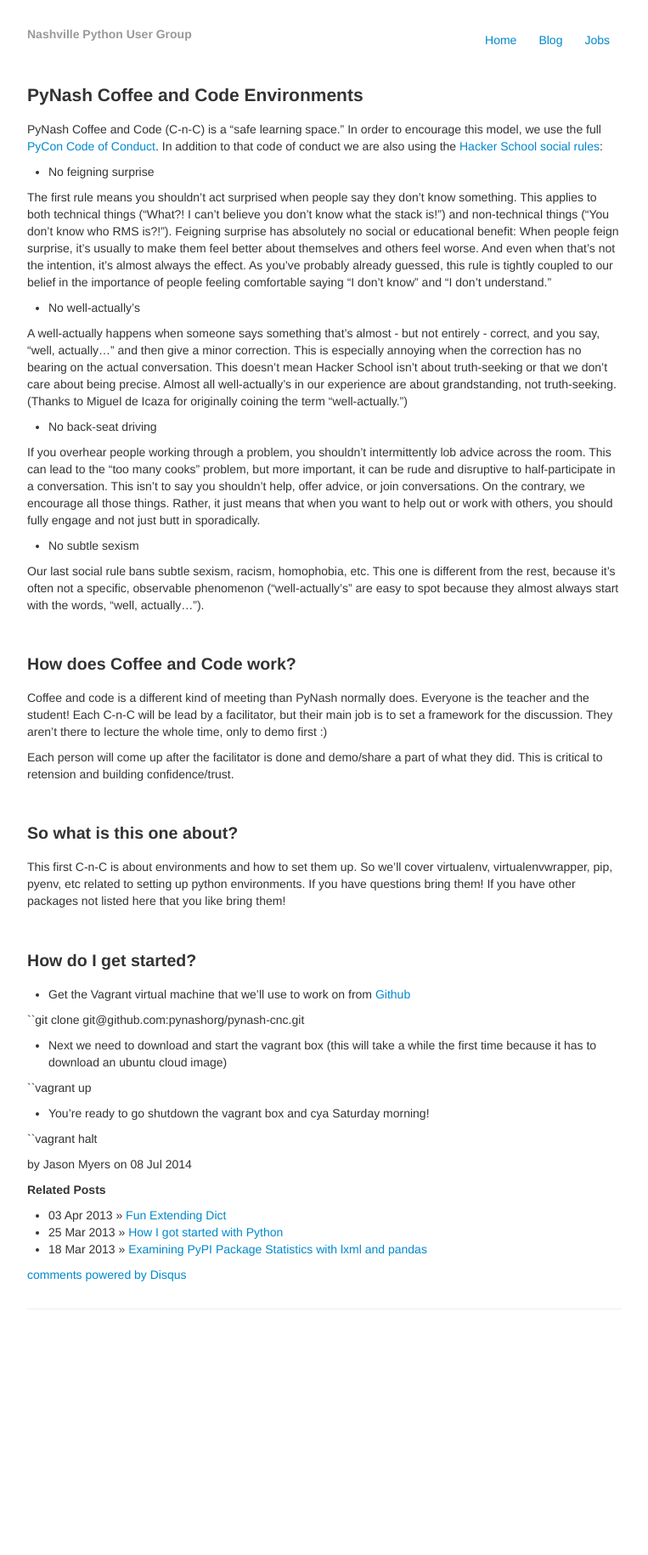
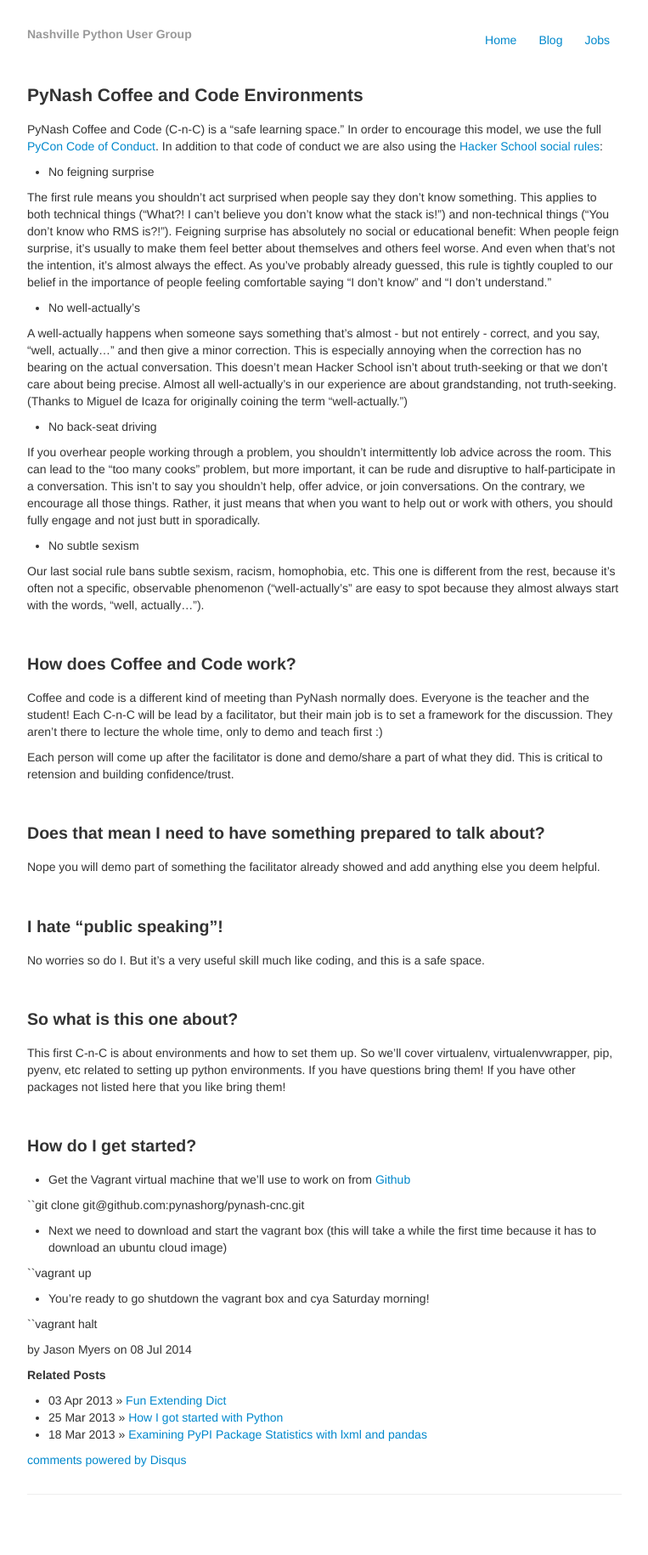
Before and after one commit to pynashorg/pynashorg.github.com, a Jekyll site: the page built from _posts/2014-07-08-PyNash-CNC-Environments.md, in a window 1280 px wide. Shown: the whole page at 85% size, without its empty margins (258-1021 px from the left). Built offline with Jekyll 4.4.1, drawn with Linux system fonts in a browser that asks for light colours; nearby versions of some CDN libraries; library files that are not in the unit come from our copies; comment, search, counter and statistics services are not loaded; before the commit the page ends 1612 px from its top, so only the background shows below that.

Commit message:
Update 2014-07-08-PyNash-CNC-Environments.md

```diff
--- a/_posts/2014-07-08-PyNash-CNC-Environments.md
+++ b/_posts/2014-07-08-PyNash-CNC-Environments.md
@@ -26,9 +26,17 @@ Our last social rule bans subtle sexism, racism, homophobia, etc. This one is di
 
 ## How does Coffee and Code work?
 
-Coffee and code is a different kind of meeting than PyNash normally does.  Everyone is the teacher and the student! Each C-n-C will be lead by a facilitator, but their main job is to set a framework for the discussion.  They aren't there to lecture the whole time, only to demo first :)
+Coffee and code is a different kind of meeting than PyNash normally does.  Everyone is the teacher and the student! Each C-n-C will be lead by a facilitator, but their main job is to set a framework for the discussion.  They aren't there to lecture the whole time, only to demo and teach first :)
 
 Each person will come up after the facilitator is done and demo/share a part of what they did. This is critical to retension and building confidence/trust.
+
+## Does that mean I need to have something prepared to talk about?
+
+Nope you will demo part of something the facilitator already showed and add anything else you deem helpful.
+
+## I hate "public speaking"!
+
+No worries so do I. But it's a very useful skill much like coding, and this is a safe space.
 
 ## So what is this one about?
 
```
